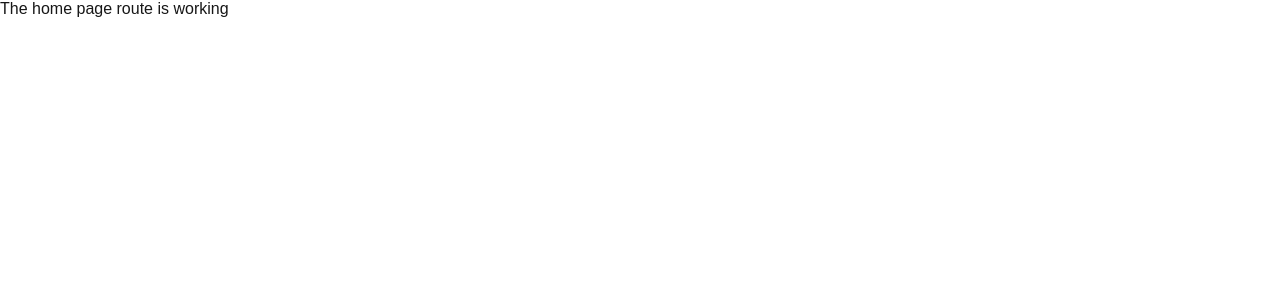
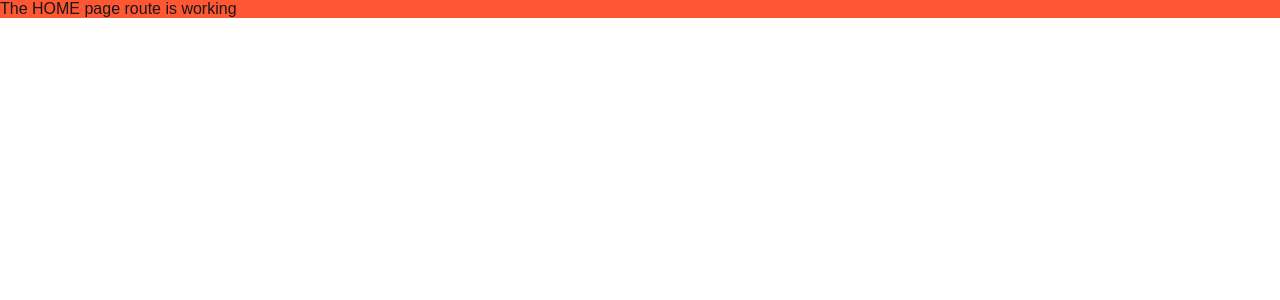
Before and after one commit to jordangm94/jgm-portfolio, a Next.js app: page / in a window 1280 px wide. Shown: the top 300 px of the page. Built offline with nearby package versions, Linux system fonts and the light colour scheme.

Commit message:
Use MUI version 5 + wrap Next.js app in theme provider so that each child component inside the body can have access to the theme object

```diff
--- a/package.json
+++ b/package.json
@@ -11,8 +11,8 @@
   "dependencies": {
     "@emotion/react": "^11.14.0",
     "@emotion/styled": "^11.14.0",
-    "@mui/icons-material": "^6.4.5",
-    "@mui/material": "^6.4.5",
+    "@mui/icons-material": "^5.16.14",
+    "@mui/material": "^5.16.14",
     "next": "15.1.7",
     "react": "^19.0.0",
     "react-dom": "^19.0.0"
--- a/src/app/layout.tsx
+++ b/src/app/layout.tsx
@@ -1,6 +1,8 @@
 import type { Metadata } from "next";
 import { Geist, Geist_Mono } from "next/font/google";
 import "./globals.css";
+import { theme } from "../theme";
+import { ThemeProvider } from "@mui/material";
 
 const geistSans = Geist({
   variable: "--font-geist-sans",
@@ -24,9 +26,11 @@ export default function RootLayout({
 }>) {
   return (
     <html lang="en">
-      <body className={`${geistSans.variable} ${geistMono.variable}`}>
-        {children}
-      </body>
+      <ThemeProvider theme={theme}>
+        <body className={`${geistSans.variable} ${geistMono.variable}`}>
+          {children}
+        </body>
+      </ThemeProvider>
     </html>
   );
 }
--- a/src/app/page.tsx
+++ b/src/app/page.tsx
@@ -1,3 +1,11 @@
+"use client";
+import { useTheme } from "@mui/material";
+
 export default function Home() {
-  return <div>The home page route is working</div>;
+  const theme = useTheme();
+  return (
+    <div style={{ backgroundColor: theme.palette.primary.main }}>
+      The HOME page route is working
+    </div>
+  );
 }
--- /dev/null
+++ b/src/theme.ts
@@ -0,0 +1,13 @@
+"use client";
+import { createTheme } from "@mui/material";
+
+export const theme = createTheme({
+  palette: {
+    primary: {
+      main: "#FF5733",
+    },
+    secondary: {
+      main: "#E0C2FF",
+    },
+  },
+});
```
Also changed, not shown: 1 other file (tests, documents, lock files or other folders).
